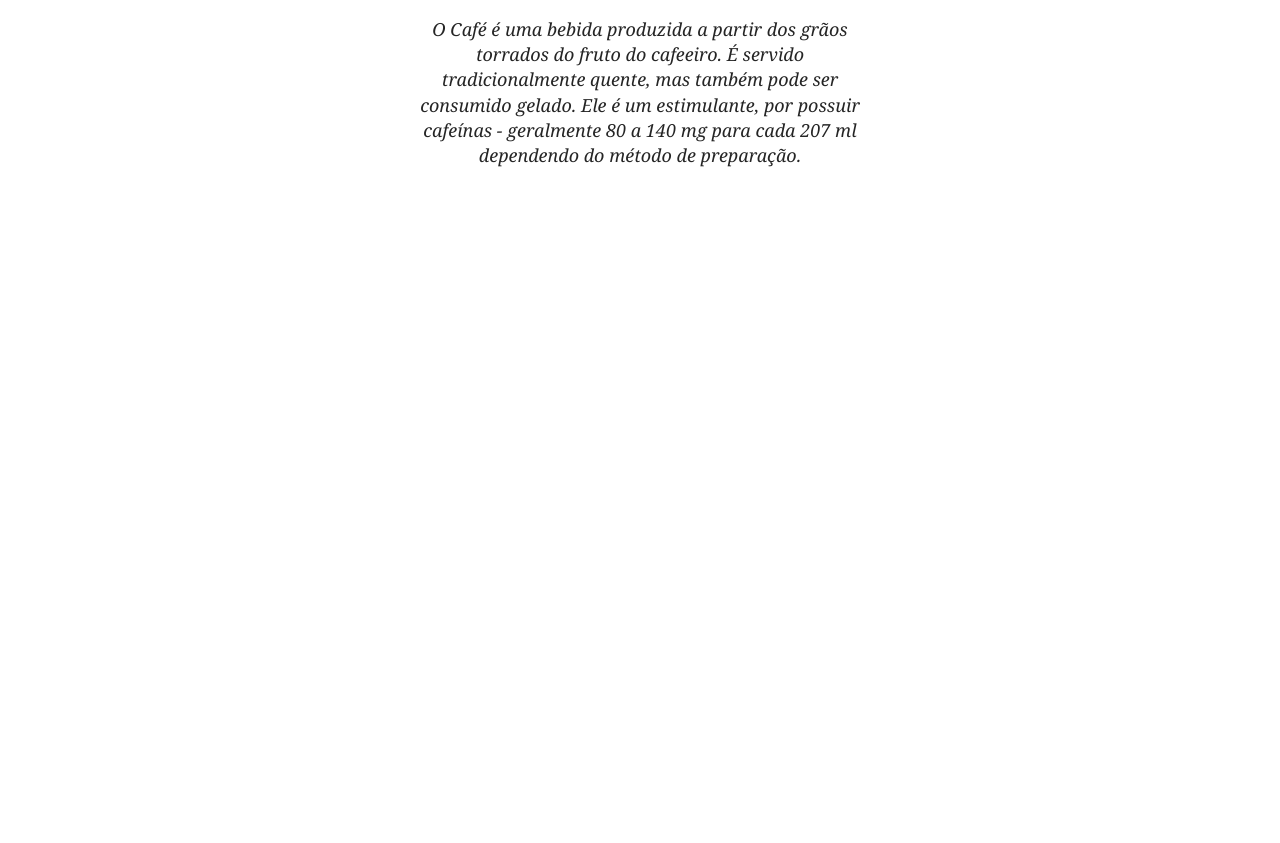
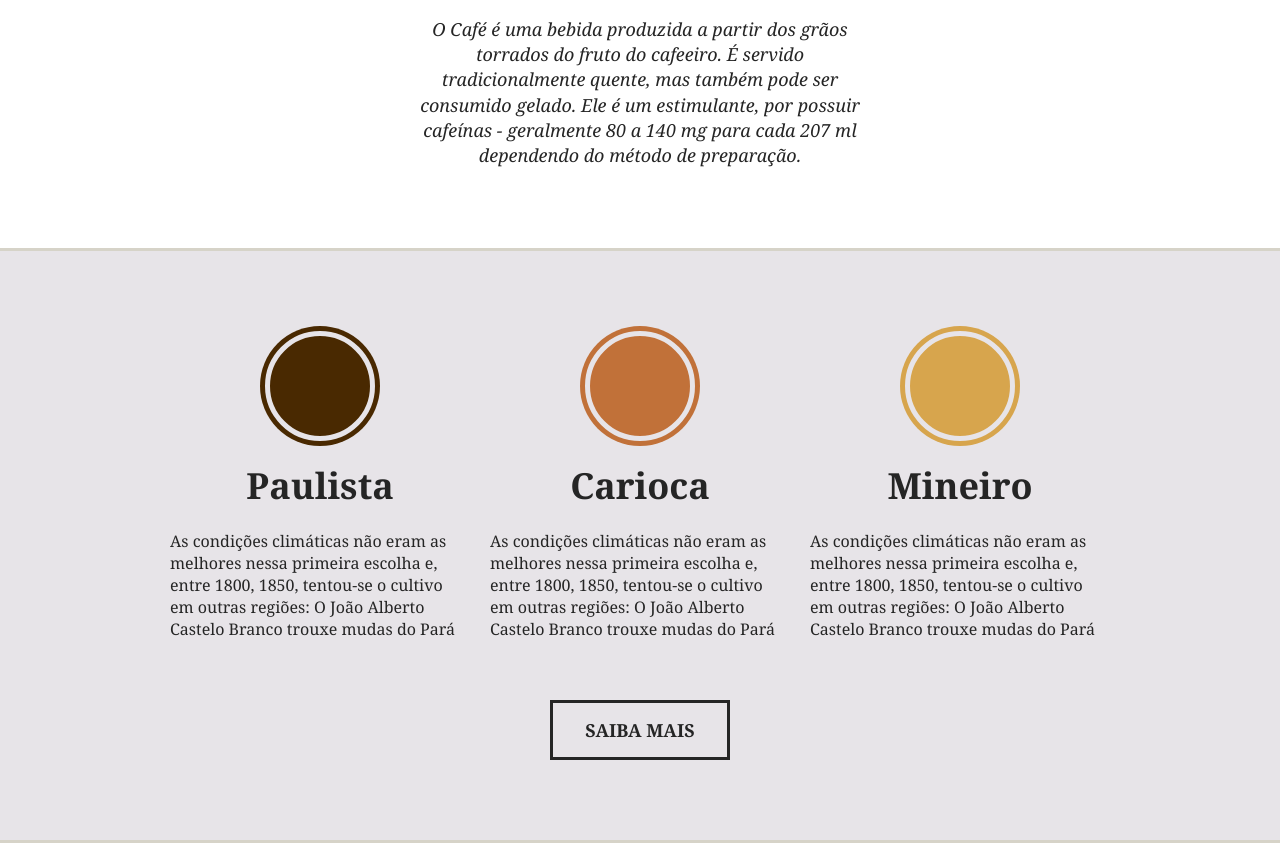
Before and after one commit to IgorApolucena/Projeto_Brafe, a plain HTML site: page index.html in a window 1280 px wide. Shown: the part 978-1821 px from the top of the page. Before the commit the page ends 1226 px from the top, so only its background shows below. Drawn offline with Linux system fonts and the light colour scheme.

Commit message:
Produtos

```diff
--- a/css/brafe.css
+++ b/css/brafe.css
@@ -119,3 +119,66 @@ body{
     max-width: 460px;
     text-align: center;
 }
+
+/* Produtos */
+
+.produtos {
+    background-color: #e7e4e8;
+    border-top: 3px solid #d6d3c8;
+    border-bottom: 3px solid #d6d3c8;
+    padding: 60px 0;
+}
+
+.produtos-item{
+    flex:1;
+    margin: 0 10px 40px 10px;
+}
+
+.produtos-item h2{
+    font-size: 2.25em;
+    text-align: center;
+    margin-bottom: 20px;
+}
+
+.produtos-item h2::before{
+    content: '';
+    display: block;
+    width: 100px;
+    height: 100px;
+    border-radius: 50%;
+    background-color: currentColor;
+    border: 5px solid #e7e4e8;
+    box-shadow: 0 0 0 5px currentcolor;
+    margin: 20px auto;
+}
+
+h2.produtos-paulista::before{
+    color: #492901;
+}
+
+h2.produtos-carioca::before{
+    color: #c17139;
+}
+
+h2.produtos-mineiro::before{
+    color: #d7a54d;
+}
+
+.produto-item p{
+    font-size: 0.875em;
+    line-height: 1.4em;
+}
+
+.produtos-btn{
+    border: 3px solid #252525;
+    color: #252525;
+    text-decoration: none;
+    text-align: center;
+    font-size: 1.125em;;
+    font-weight: bold;
+    text-transform: uppercase;
+    display: block;
+    width: 180px;
+    padding: 15px 0;
+    margin: 20px auto;
+}
--- a/index.html
+++ b/index.html
@@ -44,6 +44,26 @@
         </div>
         <p>O Café é uma bebida produzida a partir dos grãos torrados do fruto do cafeeiro. É servido tradicionalmente quente, mas também pode ser consumido gelado. Ele é um estimulante, por possuir cafeínas - geralmente 80 a 140 mg para cada 207 ml dependendo do método de preparação.</p>
     </section>
+
+    <!-- Produtos -->
+    <section class="produtos">
+        <div class="container">
+            <div class="produtos-item">
+                <h2 class="produtos-paulista">Paulista</h2>
+                <p>As condições climáticas não eram as melhores nessa primeira escolha e, entre 1800, 1850, tentou-se o cultivo em outras regiões: O João Alberto Castelo Branco trouxe mudas do Pará</p>
+            </div>
+            <div class="produtos-item">
+                <h2 class="produtos-carioca">Carioca</h2>
+                <p>As condições climáticas não eram as melhores nessa primeira escolha e, entre 1800, 1850, tentou-se o cultivo em outras regiões: O João Alberto Castelo Branco trouxe mudas do Pará</p>
+            </div>
+            <div class="produtos-item">
+                <h2 class="produtos-mineiro">Mineiro</h2>
+                <p>As condições climáticas não eram as melhores nessa primeira escolha e, entre 1800, 1850, tentou-se o cultivo em outras regiões: O João Alberto Castelo Branco trouxe mudas do Pará</p>
+            </div>
+        </div>
+        <a href="#" class="produtos-btn">Saiba Mais</a>
+    </section>
+
 </body>
 
 </html>
```
